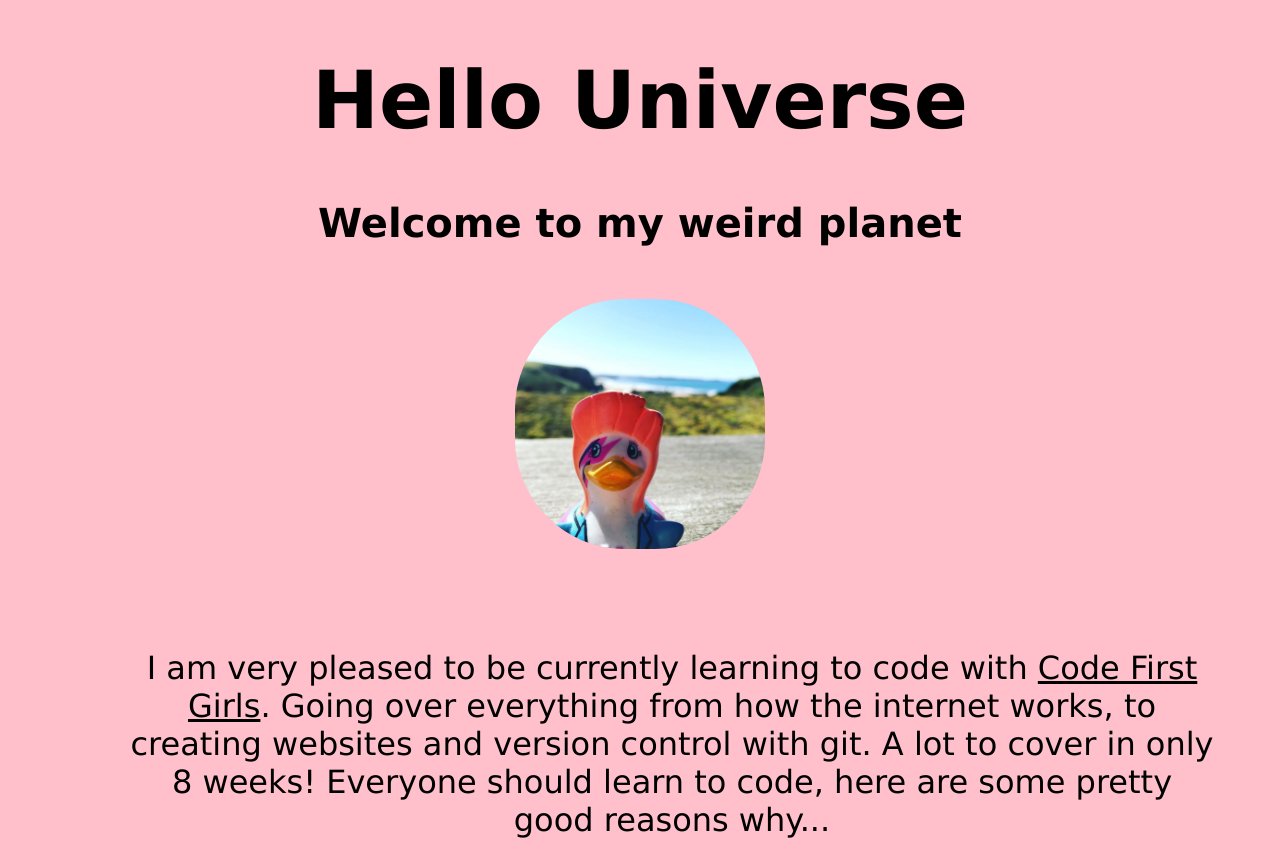
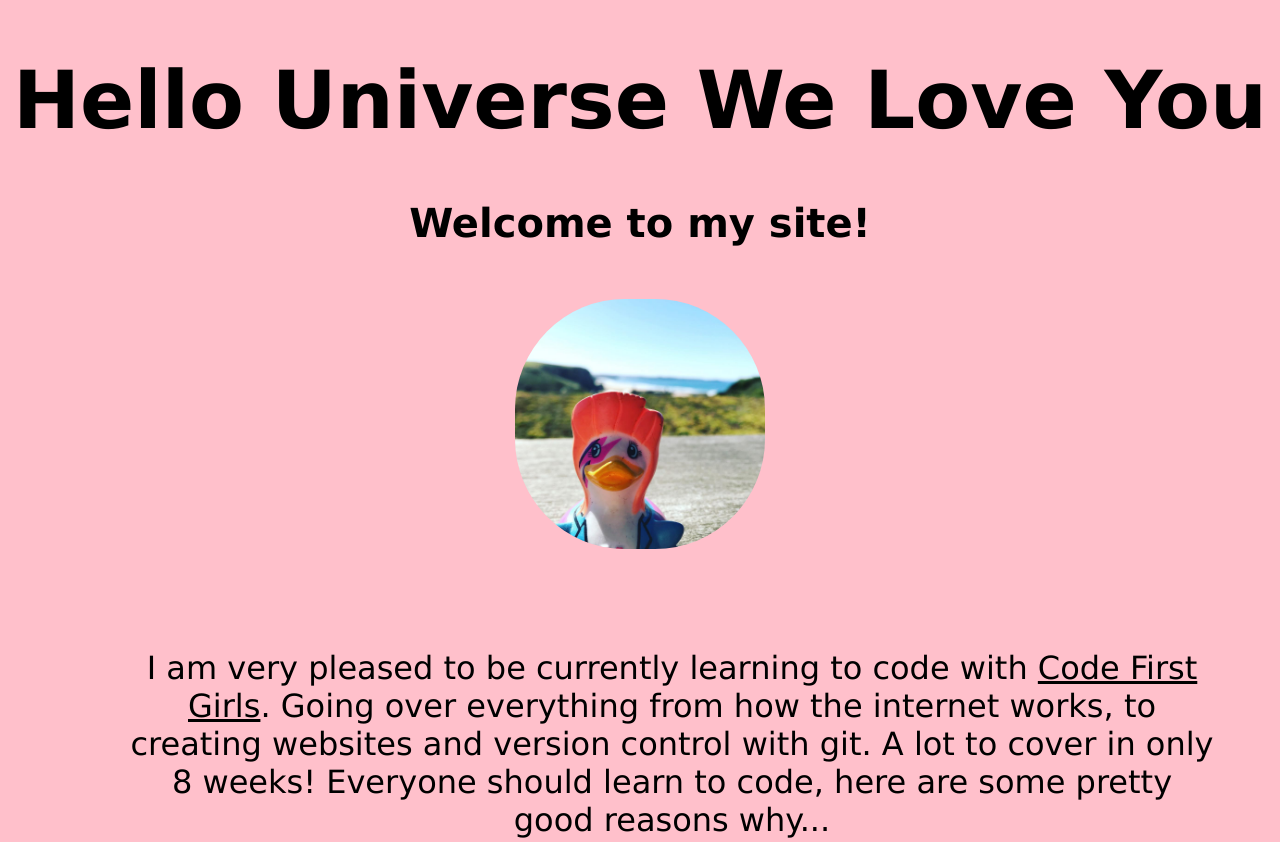
Before and after one commit to emurp052/codefirstwebsite, a plain HTML site: page index.html in a window 1280 px wide. Shown: the top 842 px of the page. Drawn offline with Linux system fonts and the light colour scheme.

Commit message:
Revert "Update index.html"
This reverts commit b51730a3ca60318a9add7dfceda58ff08cee7fb6.

```diff
--- a/index.html
+++ b/index.html
@@ -7,8 +7,8 @@
 
 <body>
 <div class="title">
-<h1>Hello Universe</h1>
-<h2>Welcome to my weird planet</h2>
+<h1>Hello Universe We Love You</h1>
+<h2>Welcome to my site!</h2>
 <!--image of a duck-->
 <img src="./duck.jpg" alt="duck" height="250" width="250">
 </div>
```
